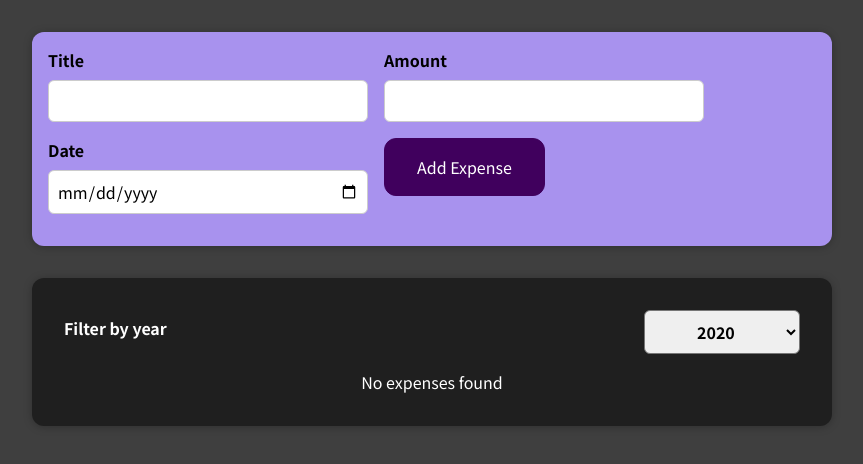
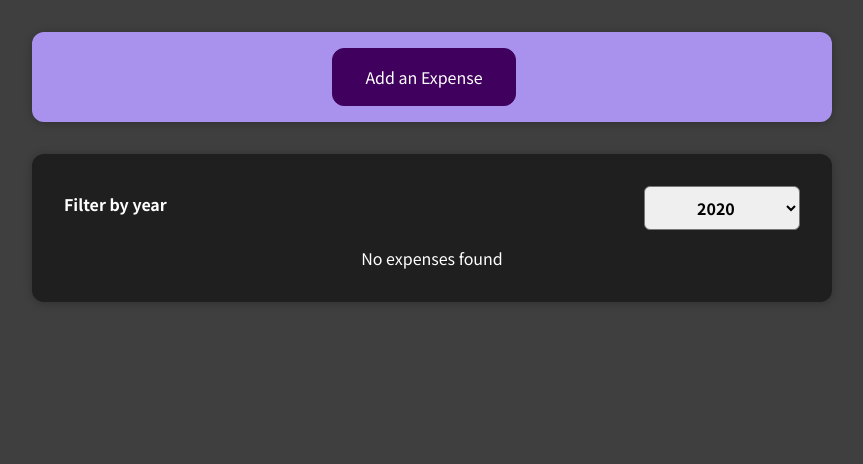
Before and after one commit to Hellshi/Expense-Track-React-LabLuby, a React (Create React App) app: page / in a window 1280 px wide. Shown: the top 464 px of the page, without its empty margins (208-1071 px from the left). Built offline with nearby package versions, Linux system fonts and the light colour scheme; the HTML template or start-up script is replaced by a standard one.

Commit message:
Added the Add itens button

```diff
--- a/src/components/NewExpenses/ExpensesForm.css
+++ b/src/components/NewExpenses/ExpensesForm.css
@@ -4,6 +4,19 @@
   gap: 1rem;
   margin-bottom: 1rem;
   text-align: left;
+  display: none;
+}
+
+.selected {
+  display: flex;
+}
+
+.button-selected {
+  display: none;
+}
+
+.button-unselected {
+  display: unset;
 }
 
 .new-expense__control label {
--- a/src/components/NewExpenses/ExpensesForm.js
+++ b/src/components/NewExpenses/ExpensesForm.js
@@ -5,6 +5,8 @@ function ExpensesForm({ onSaveData }) {
   const [title, setTitle] = useState("");
   const [amount, setAmount] = useState("");
   const [date, setDate] = useState("");
+  const [ButtonClass, setButtonClass] = useState("unselected");
+  const [Class, setClass] = useState("new-expense__controls");
 
   const getTitleHandler = (e) => {
     setTitle(e.target.value);
@@ -29,11 +31,26 @@ function ExpensesForm({ onSaveData }) {
     setTitle("");
     setAmount("");
     setDate("");
+    setButtonClass("button-unselected");
+    setClass("new-expense__controls");
+  };
+
+  const handleClick = () => {
+    if (Class === "new-expense__controls") {
+      setClass("new-expense__controls selected");
+      setButtonClass("button-selected");
+    } else {
+      setClass("new-expense__controls");
+    }
   };
 
   return (
+    <div>
+      <button onClick={handleClick} Class={ButtonClass}>
+        Add an Expense
+      </button>
       <form onSubmit={handleSubmit}>
-      <div className="new-expense__controls">
+        <div className={Class}>
           <div className="new-expense__control">
             <label>Title</label>
             <input type="text" onChange={getTitleHandler} value={title} />
@@ -59,10 +76,12 @@ function ExpensesForm({ onSaveData }) {
             />
           </div>
           <div className="new-expense__actions">
+            <button onClick={handleClick}>Cancel</button>
             <button type="submit">Add Expense</button>
           </div>
         </div>
       </form>
+    </div>
   );
 }
 
```
Lines whose indentation alone changed are shown as unchanged.
